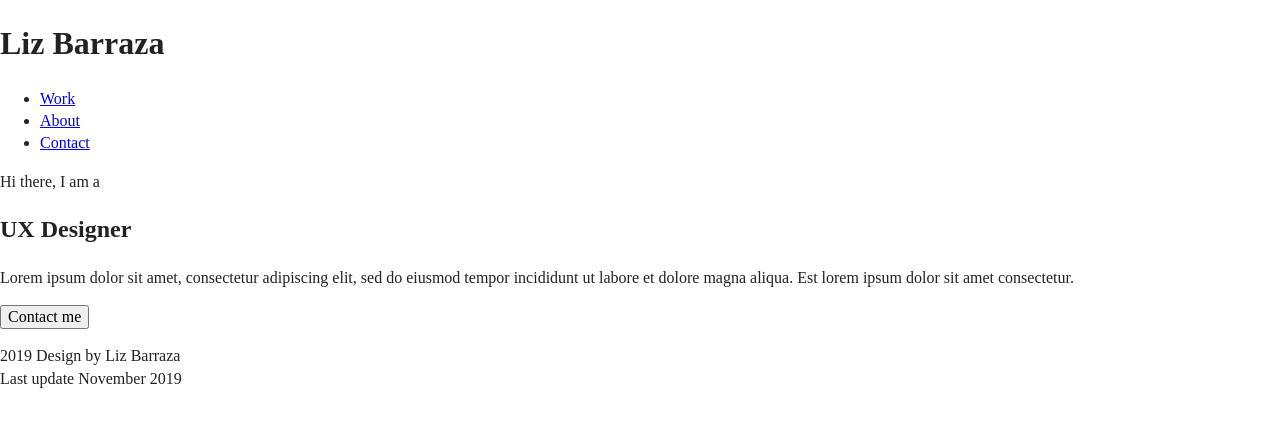
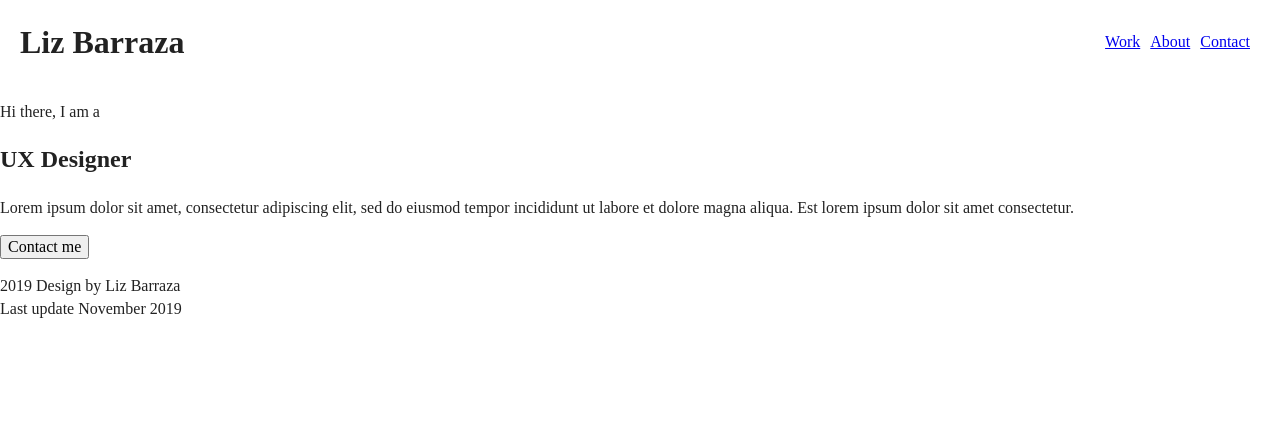
Before and after one commit to lizbarraza/portfolio, a Gatsby site: page / in a window 1280 px wide. Built offline with nearby package versions, Linux system fonts and the light colour scheme; Gatsby itself is replaced by a stand-in of ours.

Commit message:
Add temporary header styles

```diff
--- a/src/components/layout/header.js
+++ b/src/components/layout/header.js
@@ -2,6 +2,8 @@ import React from "react"
 import { Link } from "gatsby"
 
 import { useStaticQuery, graphql } from "gatsby"
+
+import styles from "./header.module.css"
 
 export const Header = () => {
   const data = useStaticQuery(graphql`
@@ -15,10 +17,10 @@ export const Header = () => {
   `)
 
   return (
-    <header>
-      <h1>{data.site.siteMetadata.title}</h1>
+    <header className={styles.header}>
+      <h1 className={styles.title}>{data.site.siteMetadata.title}</h1>
 
-      <nav>
+      <nav className={styles.menu}>
         <ul>
           <li>
             <Link to="/case-studies/">Work</Link>
--- /dev/null
+++ b/src/components/layout/header.module.css
@@ -0,0 +1,28 @@
+@value colours: "../../styles/colours.css";
+@value light_grey from colours;
+
+.header {
+  padding: 20px;
+  display: flex;
+  align-items: center;
+  border-bottom: 1px solid light_grey;
+}
+
+.title {
+  margin: 0;
+}
+
+.menu {
+  margin-left: auto;
+}
+
+.menu ul {
+  list-style-type: none;
+  padding: 0;
+  margin: 0;
+}
+
+.menu li {
+  display: inline-block;
+  margin-right: 10px;
+}
--- /dev/null
+++ b/src/styles/colours.css
@@ -0,0 +1 @@
+@value light_grey: #eee;
```
